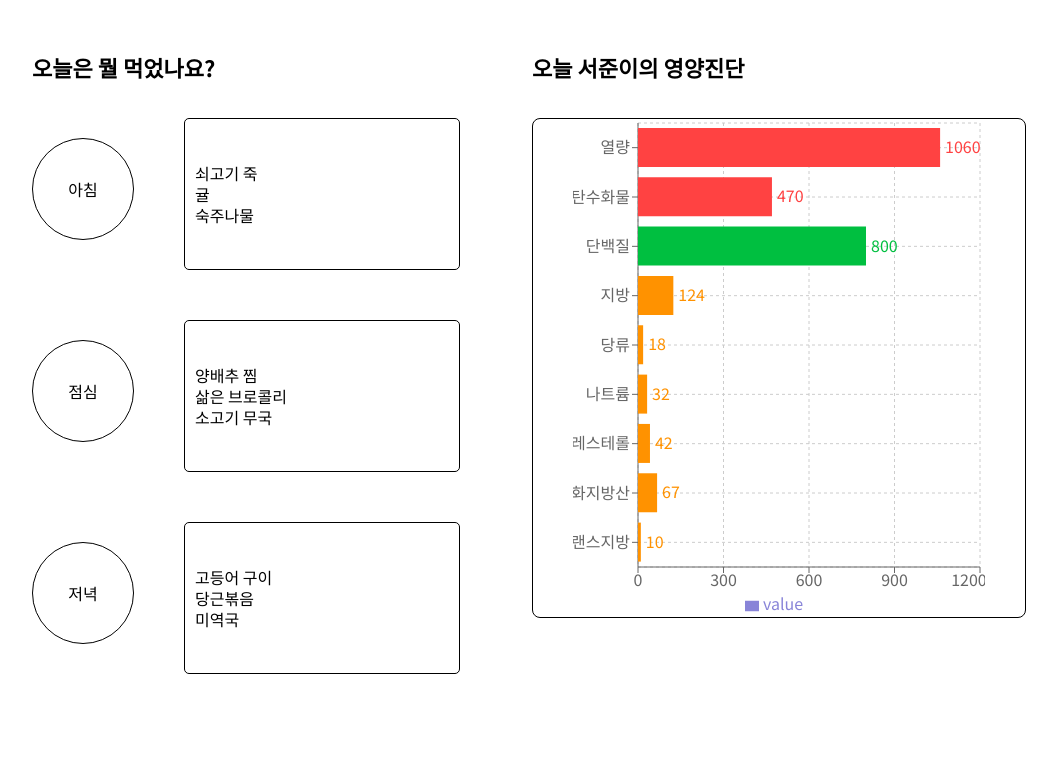
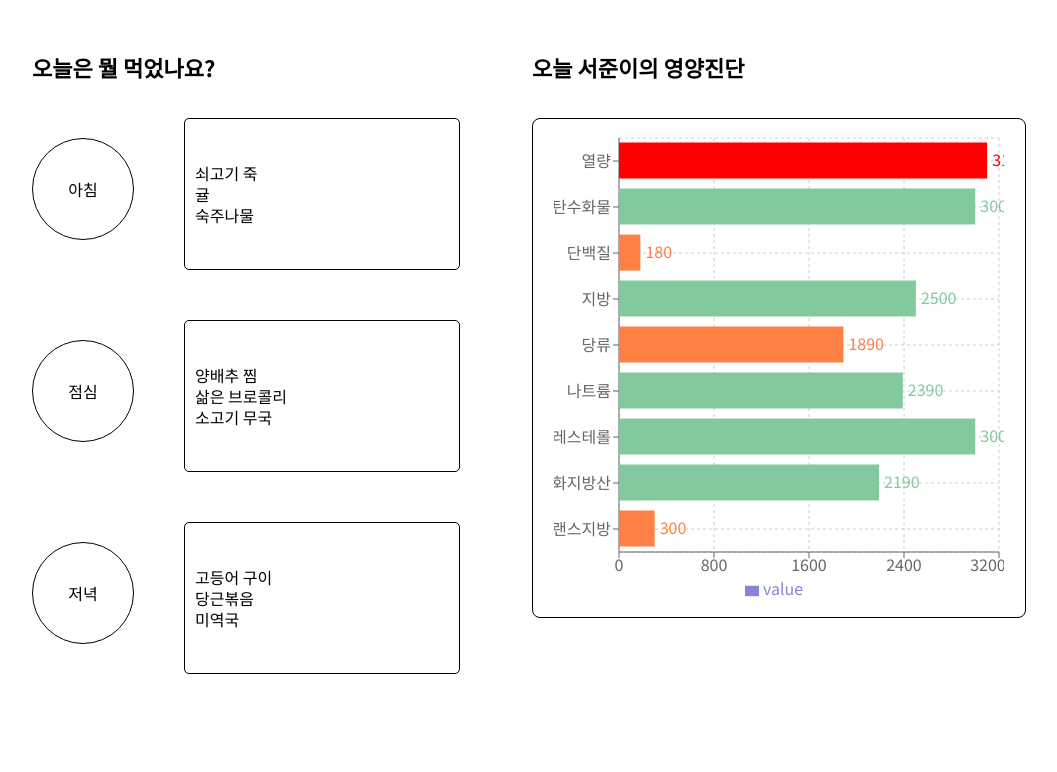
Before and after one commit to jisooooooooooo/Hackathon, a React (Create React App) app: page /feedback in a window 1280 px wide. Shown: the part 426-1198 px from the top of the page, without its empty margins (111-1168 px from the left). Built offline with nearby package versions, Linux system fonts and the light colour scheme.

Commit message:
Feat: 피드백 페이지 수정

```diff
--- a/src/App.js
+++ b/src/App.js
@@ -3,7 +3,6 @@ import { BrowserRouter, Route, Routes } from "react-router-dom";
 import React from "react";
 import { Header } from "./components/Header";
 import "./reset.css";
-import { useState } from "react";
 // import Chatbot from "./components/chatbot";
 import CalendarPage from "./pages/CalendarPage";
 import ContentsPage from "./pages/ContentPage";
--- a/src/Styles/Feedback.module.css
+++ b/src/Styles/Feedback.module.css
@@ -66,6 +66,7 @@
   display: flex;
   justify-content: center;
   align-items: center;
+
 }
 .menu {
   display: flex;
--- a/src/pages/FeedbackPage.js
+++ b/src/pages/FeedbackPage.js
@@ -11,43 +11,32 @@ import {
   Cell,
 } from "recharts";
 
-import axios from "axios";
 import { Link } from "react-router-dom";
 const Feedback = () => {
   const [selectedIcon, setSelectedIcon] = useState(null);
-  const [data, setData] = useState([]);
 
   const handleIconClick = (icon) => {
     setSelectedIcon(icon === selectedIcon ? null : icon);
   };
-  useEffect(() => {
-    const fetchData = async () => {
-      try {
-        const json = [
-          { name: "열량", value: 1060 },
-          { name: "탄수화물", value: 470 },
-          { name: "단백질", value: 800 },
-          { name: "지방", value: 124 },
-          { name: "당류", value: 18 },
-          { name: "나트륨", value: 32 },
-          { name: "콜레스테롤", value: 42 },
-          { name: "포화지방산", value: 67 },
-          { name: "트랜스지방", value: 10 },
-        ];
-        setData(json);
-      } catch (error) {
-        console.error("Error fetching data: ", error);
-      }
-    };
+  const data = [
+    { name: "열량", value: 3100 },
+    { name: "탄수화물", value: 3000 },
+    { name: "단백질", value: 180 },
+    { name: "지방", value: 2500 },
+    { name: "당류", value: 1890 },
+    { name: "나트륨", value: 2390 },
+    { name: "콜레스테롤", value: 3000 },
+    { name: "포화지방산", value: 2190 },
+    { name: "트랜스지방", value: 300 },
+  ];
 
-    fetchData();
-  }, []);
+  // 색상 정의
   const getColor = (value) => {
-    if (value < 300) return "#FF9200";
-    // 부족
-    else if (value >= 600 && value <= 900) return "#00BF40";
-    // 적정
-    else return "#FF4242"; // 초과
+    if (value < 2000) return "#FF8042";
+    // 부족: 주황색
+    else if (value >= 2000 && value <= 3000) return "#82ca9d";
+    // 적정: 초록색
+    else return "#FF0000"; // 초과: 빨강색
   };
   return (
     <div className={styles.container}>
@@ -89,7 +78,7 @@ const Feedback = () => {
           <div>
             <div className={styles.todayeat}>오늘 서준이의 영양진단</div>
             <div className={styles.rightbox}>
-              <BarChart width={412} height={500} layout="vertical" data={data}>
+              <BarChart width={450} height={470} layout="vertical" data={data}>
                 <CartesianGrid strokeDasharray="3 3" />
                 <XAxis type="number" />
                 <YAxis type="category" dataKey="name" />
@@ -104,7 +93,7 @@ const Feedback = () => {
                     <Cell key={`cell-${index}`} fill={getColor(entry.value)} />
                   ))}
                 </Bar>
-              </BarChart>{" "}
+              </BarChart>
             </div>
           </div>
         </div>
```
